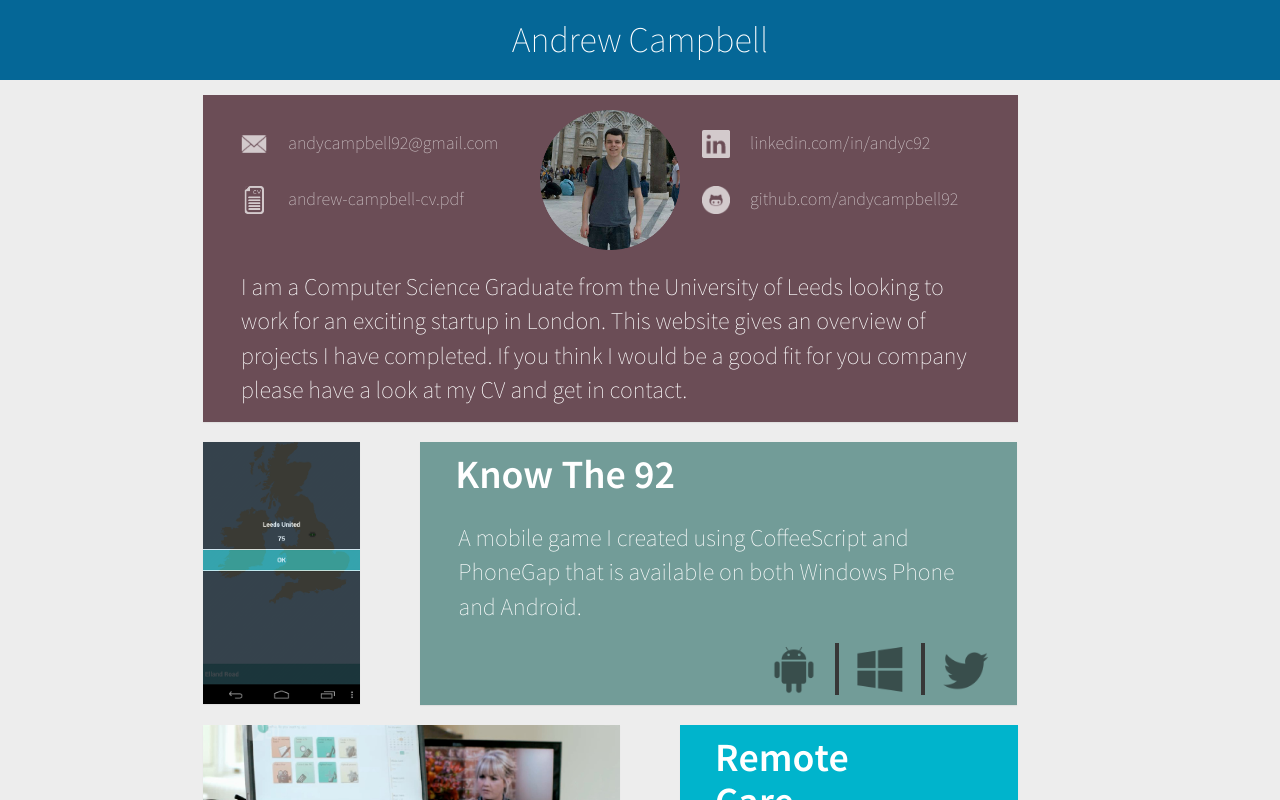
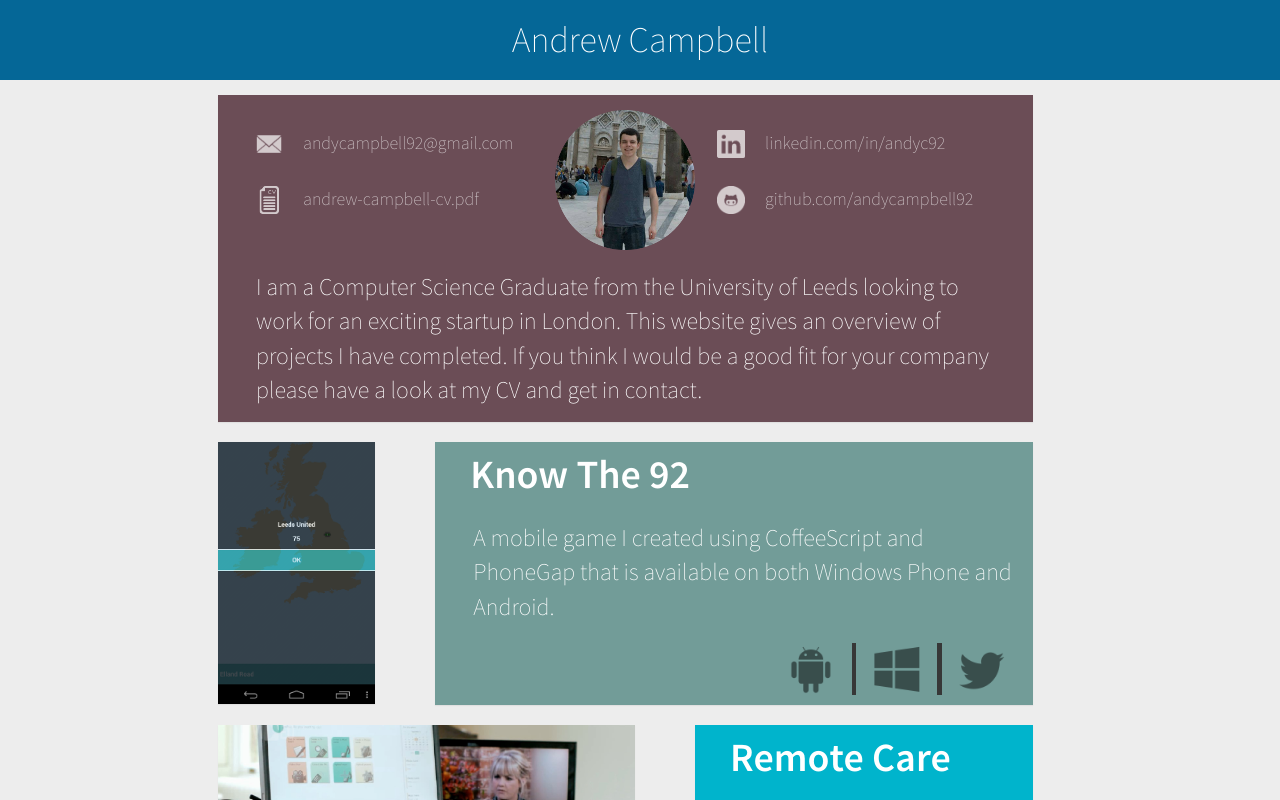
Before and after one commit to andycampbell92/andycampbell92.github.io, a plain HTML site: page index.html in a window 1280 px wide. Shown: the top 800 px of the page. Drawn offline with nearby package versions, Linux system fonts and the light colour scheme.

Commit message:
Fixed margins and spelling

```diff
--- a/css/main.css
+++ b/css/main.css
@@ -28,6 +28,10 @@ div.content-holder{
 	-webkit-box-shadow: none;
 	-moz-box-shadow: none;
 	box-shadow: none;
+}
+
+div.content-holder-body{
+	padding-left: 90px;
 }
 
 div.section-links{
@@ -81,7 +85,7 @@ h3.panel-title{
 div.section-tile{
 	float: left;
 	width: 40%;
-	margin-left: 60px;
+	margin-right: 60px;
 	min-height: 235px;
 }
 
@@ -95,13 +99,13 @@ div.panel-heading{
 
 div.panel-purple{
 	background-color: #6b4d56 !important;
-	width: 82%;
+	width: 815px;
 }
 
 
 div.panel-dark-green{
 	background-color: #729C98 !important;
-	width: 60%;
+	width: 598px;
 }
 
 div.body-dark-green{
@@ -110,7 +114,7 @@ div.body-dark-green{
 
 div.panel-turquoise{
 	background-color: #00B4CC !important;
-	width: 34%;
+	width: 338px;
 }
 
 div.panel-dark-grey{
@@ -125,7 +129,7 @@ div.body-dark-grey{
 }
 
 div.panel-orange{
-	width: 82%;
+	width: 815px;
 	background-color: #D3643B !important;
 }
 
@@ -165,7 +169,7 @@ img.cv-thumb{
 
 img.side-img{
 	height: 262px;
-	margin-left: 60px;
+	margin-right: 60px;
 	float: left;
 }
 
@@ -186,7 +190,7 @@ img.floating-image{
 
 div.remote-care-holder{
 	max-width:417px;
-	margin-left: 60px;
+	margin-right: 60px;
 	float:left;
 }
 
--- a/index.html
+++ b/index.html
@@ -42,7 +42,7 @@
     </div>
 
     <div class="panel panel-default content-holder">
-	  <div class="panel-body">
+	  <div class="panel-body content-holder-body">
 
 		<div class="panel panel-default section-tile panel-purple wow fadeInUp">
 		  <div class="panel-body">
@@ -76,7 +76,7 @@
 	    			</a>
 		    	</div>
 		    <div class="section-text">
-		    I am a Computer Science Graduate from the University of Leeds looking to work for an exciting startup in London. This website gives an overview of projects I have completed. If you think I would be a good fit for you company please have a look at my CV and get in contact.
+		    I am a Computer Science Graduate from the University of Leeds looking to work for an exciting startup in London. This website gives an overview of projects I have completed. If you think I would be a good fit for your company please have a look at my CV and get in contact.
 			</div>
 		  </div>
 		</div>
```
